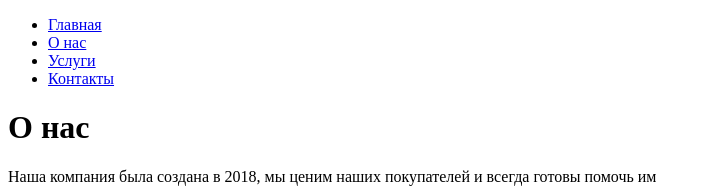
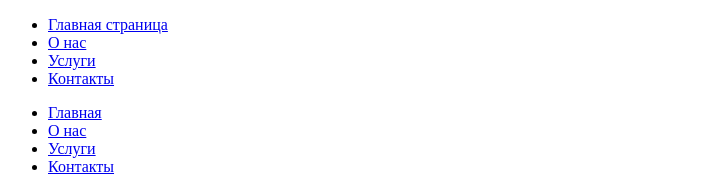
Before and after one commit to nenuscam1337/nenuscam13.github.io, a plain HTML site: page about.html in a window 1280 px wide. Shown: the top 188 px of the page, without its empty margins (0-711 px from the left). Drawn offline with Linux system fonts and the light colour scheme.

Commit message:
Update about.html

```diff
--- a/about.html
+++ b/about.html
@@ -1,6 +1,12 @@
 <!DOCTYPE html>
 <html>
 <head>
+  <ul>
+  <li><a href="index.html">Главная страница</a></li>
+  <li><a href="about.html">О нас</a></li>
+  <li><a href="services.html">Услуги</a></li>
+  <li><a href="contact.html">Контакты</a></li>
+</ul>
   <title>О нас</title>
   <style>
   </style>
```
